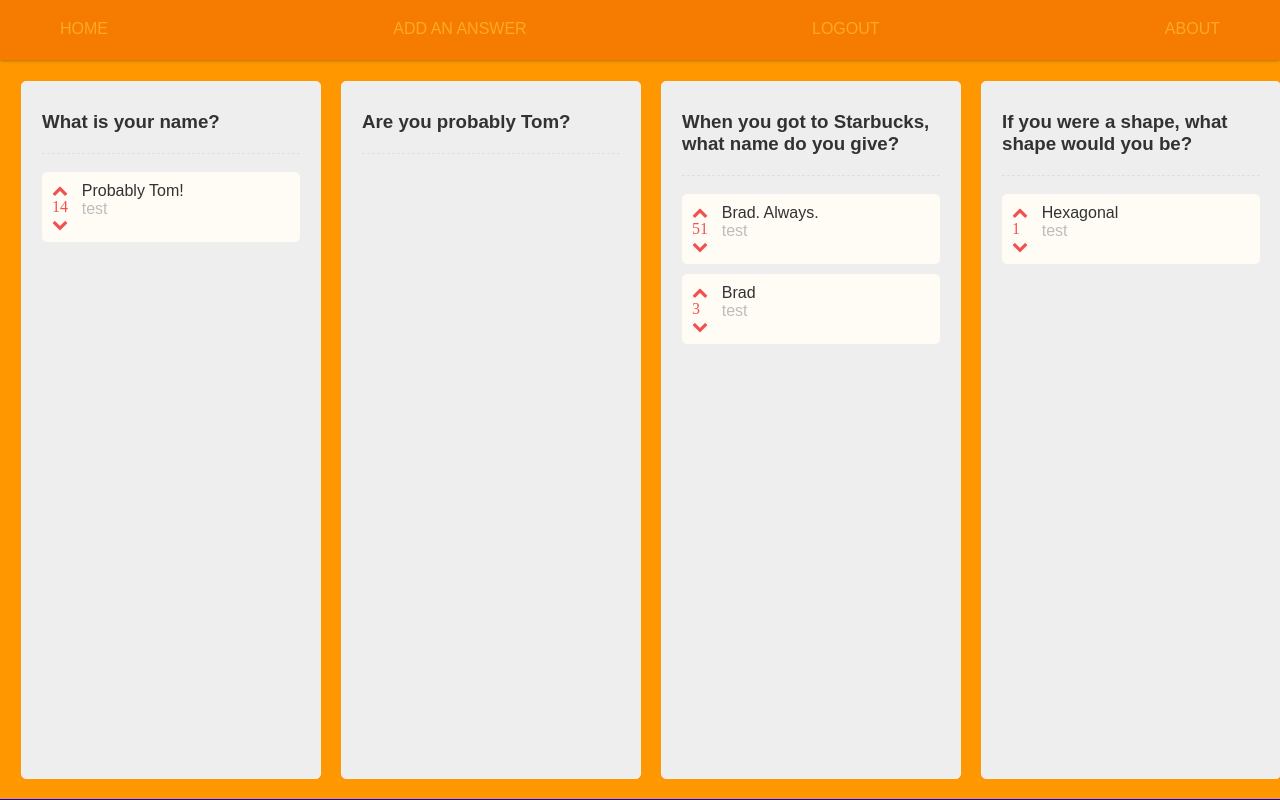
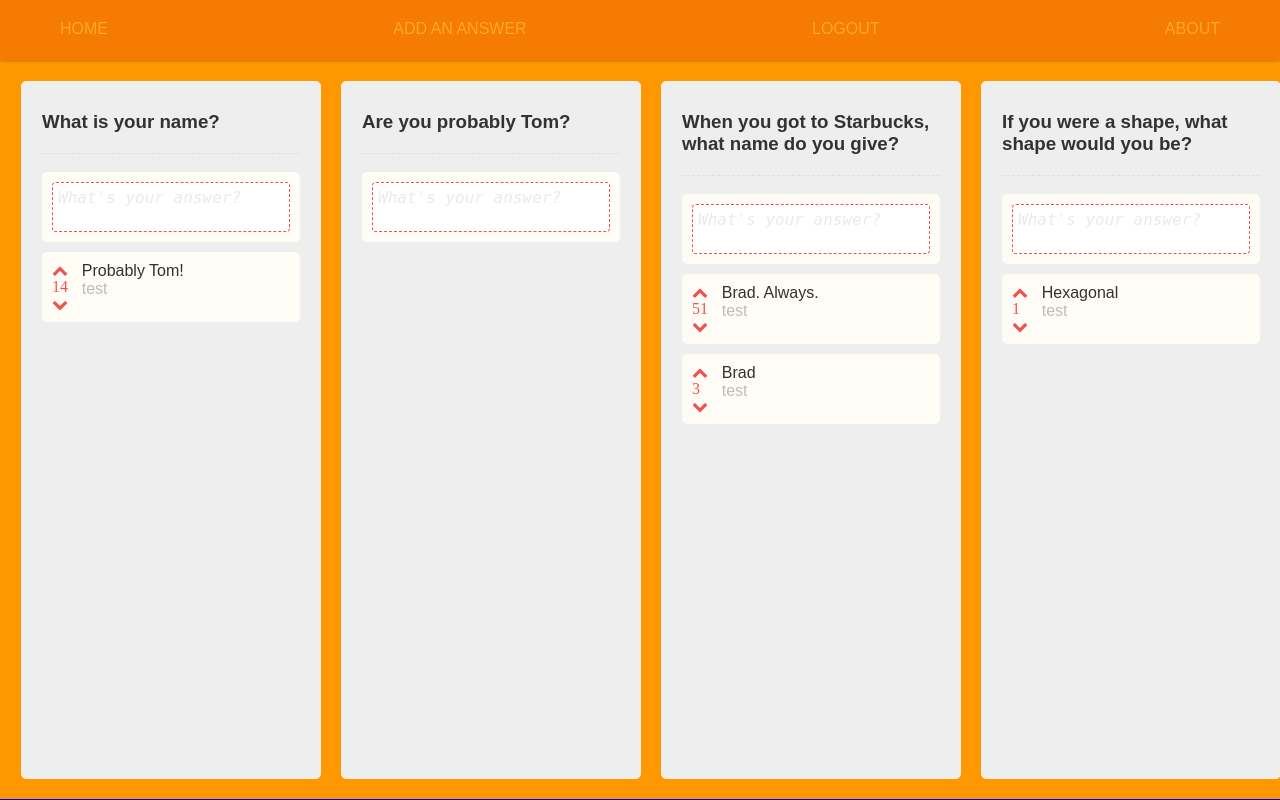
Before and after one commit to cassiebrooks/itech, a Django app: page /quokka/ in a window 1280 px wide; the page is wider, and only the part inside the window is pictured. Run offline with Django 3.2, Linux system fonts and the light colour scheme; a user stored in the database is signed in; data comes from the database, SQL or seed files in the repository; both versions use the stored data as it was after the commit; some libraries are stand-ins or nearby versions.

Commit message:
Add (non-functioning but pretty) form if User not answered Answer

```diff
--- a/quokka/templatetags/quokka_extras.py
+++ b/quokka/templatetags/quokka_extras.py
@@ -14,3 +14,36 @@ def get_vote_count(answer_id, votes):
 			elif vote.score == -1:
 				count -= 1
 	return count
+
+
+@register.simple_tag
+def user_has_answered (question, user, answers):
+# if user has already answered the question:
+	for answer in answers:
+		if answer.question.id == question.id:
+			if answer.author.id == user.id:
+				return 1
+	return 0
+
+
+# @register.simple_tag
+# def display_answer_form(answer_id, votes):
+# 	# returns html of answer form ?
+# 	return "<div class='card'>[form]</div>"
+
+# @register.simple_tag
+# def highlight_answer(answer_id):
+# 	# somehow highlights the user's answer within the answer list
+# 	return -1
+
+
+
+
+# # within 'for answer in answers'
+# if answer.author.id == user.id:
+#     user_replied = True
+#     highlight_answer(answer.id) # highlight user's own answer
+
+# # after for loop:
+# if !user_replied:
+#     insert question answer form at top of list
--- a/static/css/style.css
+++ b/static/css/style.css
@@ -160,3 +160,42 @@ li.answer {
 	font-weight: 100;
 	margin: 0;
 }
+
+.answer form {
+	width: 100%;
+	margin-bottom: -4px;
+}
+
+.answer textarea {
+	resize: none;
+	width: 100%;
+	border-radius: 4px;
+	border: 1px dashed #ef5350;
+	padding: 5px;
+	font-size: 16px;
+}
+
+.answer textarea:focus {
+	outline: none !important;
+    border:1px solid #ef5350;
+}
+
+.answer textarea::-webkit-input-placeholder {
+	font-style: italic;
+	color: #eaeaea;
+}
+
+.answer textarea:-moz-placeholder {
+	font-style: italic;
+	color: #eaeaea;
+}
+
+.answer textarea::-moz-placeholder {
+	font-style: italic;
+	color: #eaeaea;
+}
+
+.answer textarea:-ms-input-placeholder {
+	font-style: italic;
+	color: #eaeaea;
+}
--- /dev/null
+++ b/static/js/autogrow.min.js
@@ -0,0 +1,18 @@
+/*
+autogrow.js - Copyright (C) 2014, Jason Edelman <edelman.jason@gmail.com>
+
+Permission is hereby granted, free of charge, to any person obtaining a copy of this software and
+associated documentation files (the "Software"), to deal in the Software without restriction, including
+without limitation the rights to use, copy, modify, merge, publish, distribute, sublicense, and/or
+sell copies of the Software, and to permit persons to whom the Software is furnished to
+do so, subject to the following conditions:
+
+The above copyright notice and this permission notice shall be included in all copies or substantial portions of the Software.
+
+THE SOFTWARE IS PROVIDED "AS IS", WITHOUT WARRANTY OF ANY KIND, EXPRESS OR IMPLIED, INCLUDING BUT NOT
+LIMITED TO THE WARRANTIES OF MERCHANTABILITY, FITNESS FOR A PARTICULAR PURPOSE AND NONINFRINGEMENT. IN NO EVENT SHALL
+THE AUTHORS OR COPYRIGHT HOLDERS BE LIABLE FOR ANY CLAIM, DAMAGES OR OTHER LIABILITY, WHETHER IN AN ACTION OF
+CONTRACT, TORT OR OTHERWISE, ARISING FROM, OUT OF OR IN CONNECTION WITH THE SOFTWARE OR THE USE OR OTHER
+DEALINGS IN THE SOFTWARE.
+*/
+;(function(e){e.fn.autogrow=function(t){function s(n){var r=e(this),i=r.innerHeight(),s=this.scrollHeight,o=r.data("autogrow-start-height")||0,u;if(i<s){this.scrollTop=0;t.animate?r.stop().animate({height:s},t.speed):r.innerHeight(s)}else if(!n||n.which==8||n.which==46||n.ctrlKey&&n.which==88){if(i>o){u=r.clone().addClass(t.cloneClass).css({position:"absolute",zIndex:-10,height:""}).val(r.val());r.after(u);do{s=u[0].scrollHeight-1;u.innerHeight(s)}while(s===u[0].scrollHeight);s++;u.remove();r.focus();s<o&&(s=o);i>s&&t.animate?r.stop().animate({height:s},t.speed):r.innerHeight(s)}else{r.innerHeight(o)}}}var n=e(this).css({overflow:"hidden",resize:"none"}),r=n.selector,i={context:e(document),animate:true,speed:200,fixMinHeight:true,cloneClass:"autogrowclone",onInitialize:false};t=e.isPlainObject(t)?t:{context:t?t:e(document)};t=e.extend({},i,t);n.each(function(n,r){var i,o;r=e(r);if(r.is(":visible")||parseInt(r.css("height"),10)>0){i=parseInt(r.css("height"),10)||r.innerHeight()}else{o=r.clone().addClass(t.cloneClass).val(r.val()).css({position:"absolute",visibility:"hidden",display:"block"});e("body").append(o);i=o.innerHeight();o.remove()}if(t.fixMinHeight){r.data("autogrow-start-height",i)}r.css("height",i);if(t.onInitialize){s.call(r)}});t.context.on("keyup paste",r,s);return n}})(jQuery);
--- a/templates/quokka/index.html
+++ b/templates/quokka/index.html
@@ -5,12 +5,30 @@
 
 {% block body_block %}
 
+<script src="https://ajax.googleapis.com/ajax/libs/jquery/1.11.1/jquery.min.js"></script>
+<script src="{% static "js/quokka-ajax.js" %}"></script>
+<script src="{% static "js/autogrow.min.js" %}"></script>
+
 {% if questions %}
  	<ul class="questions">
  		{% for question in questions %}
  		<li class="question" id="q-{{ question.id }}">
  			<h3>{{ question.text }}</h3>
  			<ul class="answers">
+ 				<script type="text/javascript" id="user_has_answered-{{ question.id }}">
+ 					$(".answer textarea").autogrow();
+ 					if ({% user_has_answered question user answers %}) {
+ 						// need to highlight user's answer...
+ 						// and hide votes
+ 					}
+ 					else {
+ 						$('#user_has_answered-{{ question.id }}').after(
+ 							"<li class='answer form'>" +
+ 								"<form><textarea rows='2' placeholder=\"What's your answer?\"></textarea></form>" +
+ 							"</li>")
+ 					}
+				</script>
+
  				{% for answer in answers %}
  					{% ifequal answer.question.id|slugify question.id|slugify %}
 	 					<li class="answer" id="a-{{ answer.id }}">
@@ -32,10 +50,8 @@
  		</li>
  		{% endfor %}
  	</ul>
- {% else %}
+{% else %}
  	<p>There are no questions available.</p>
- {% endif %}
+{% endif %}
 
- <script src="https://ajax.googleapis.com/ajax/libs/jquery/1.11.1/jquery.min.js"></script>
- <script src="{% static "js/quokka-ajax.js" %}"></script>
 {% endblock body_block %}
```
Also changed, not shown: db.sqlite3, 1 other file.
